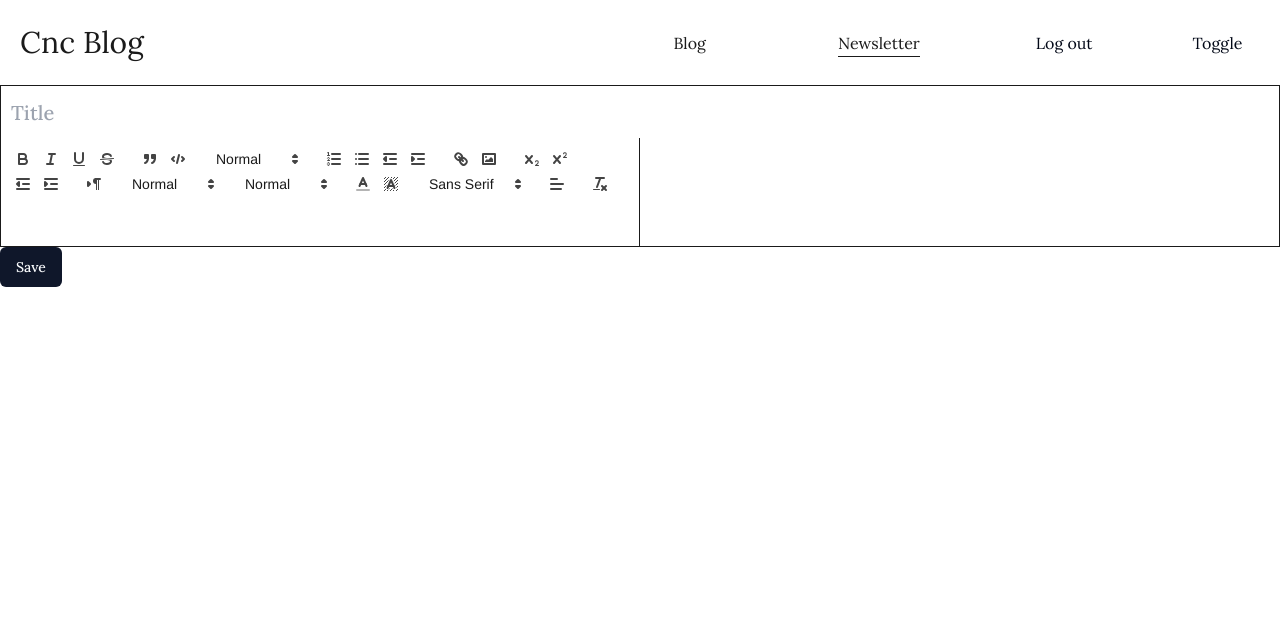
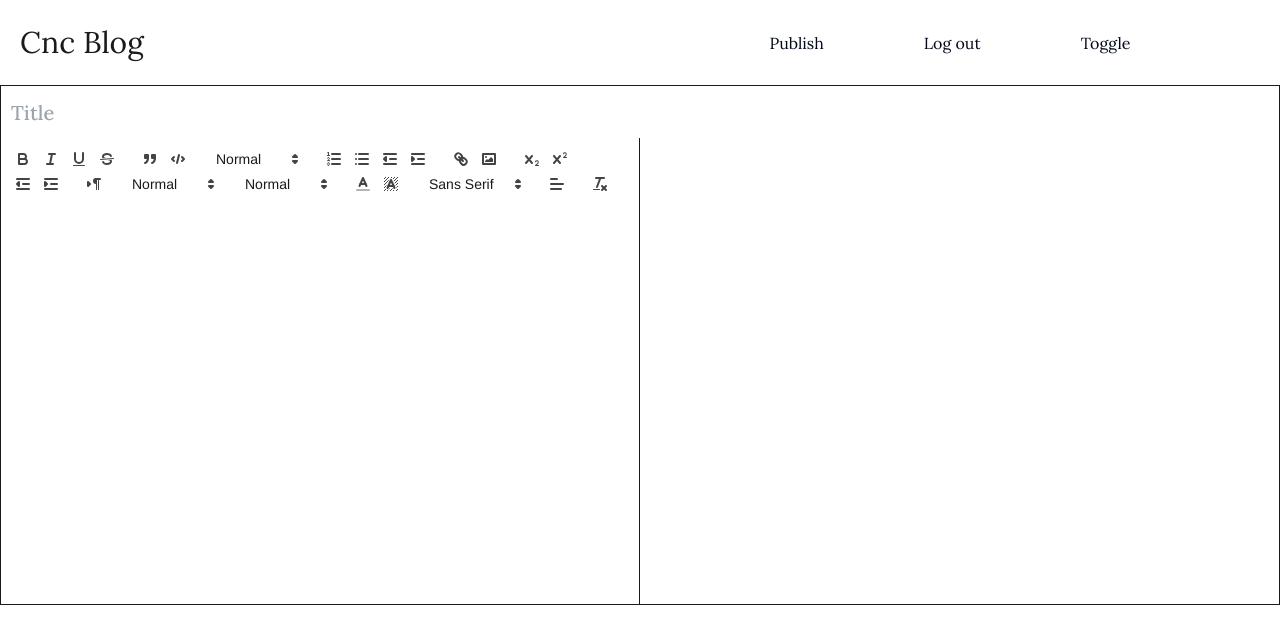
Before and after one commit to Cafe-and-Code/cnc-blog-frontend, a Next.js app: page /new-post in a window 1280 px wide. Shown: the top 644 px of the page. Built offline with nearby package versions, Linux system fonts and the light colour scheme.

Commit message:
update/new-post

```diff
--- a/src/app/(auth)/create-account/page.tsx
+++ b/src/app/(auth)/create-account/page.tsx
@@ -1,18 +1,20 @@
 'use client';
 
+import dayjs from 'dayjs'
+import { Calendar,Lock, Mail, UserRound, UserRoundPlus } from 'lucide-react';
 import React from 'react';
-import Link from 'next/link'
-import dayjs from 'dayjs'
 import { useState } from 'react';
+
 import axios from '@/lib/axios';
+
+import BaseDialog from '@/components/base/BaseDialog';
+import UploadImage from '@/components/base/uploadImage';
 import { Button } from '@/components/ui/button';
-import { Card, CardContent, CardFooter, CardHeader } from '@/components/ui/card';
+import { Card, CardContent, CardHeader } from '@/components/ui/card';
 import { Input } from '@/components/ui/input';
-import { Lock, UserRound, Mail, UserRoundPlus, Calendar } from 'lucide-react';
+
 import { API_URL } from '@/app/constant/api-config';
 import { DATE_FORMAT } from '@/app/constant/constants';
-import UploadImage from '@/components/base/uploadImage';
-import BaseDialog from '@/components/base/BaseDialog';
 
 type CreateAccountType = {
   username: string;
@@ -108,7 +110,7 @@ export default function CreateAccountPage() {
   };
 
   return (
-    <div className="flex h-full flex-1 flex-col justify-center px-6 py-12 lg:px-8">
+    <div className="flex h-full flex-1 flex-col justify-center px-6 py-12 lg:px-8 sm:h-screen">
       <div className="sm:mx-auto sm:w-full sm:max-w-sm">
         <h1 className='text-center text-4xl font-bold text-[var(--color-01)]'>
           CNC BLOG
--- a/src/app/(auth)/forgot-password/page.tsx
+++ b/src/app/(auth)/forgot-password/page.tsx
@@ -1,14 +1,13 @@
 'use client';
 
+import { Mail } from 'lucide-react';
 import React from 'react';
-import Link from 'next/link'
 import { useState } from 'react';
-import axios from '@/lib/axios';
+
+import BaseDialog from '@/components/base/BaseDialog';
 import { Button } from '@/components/ui/button';
-import { Card, CardContent, CardFooter, CardHeader } from '@/components/ui/card';
+import { Card, CardContent, CardHeader } from '@/components/ui/card';
 import { Input } from '@/components/ui/input';
-import { Mail } from 'lucide-react';
-import BaseDialog from '@/components/base/BaseDialog';
 
 export default function LoginPage() {
     const [email, setEmail] = useState('')
@@ -25,7 +24,7 @@ export default function LoginPage() {
     }
 
     return (
-        <div className="flex h-full flex-1 flex-col justify-center px-6 py-12 lg:px-8">
+        <div className="flex h-full flex-1 flex-col justify-center px-6 py-12 lg:px-8 sm:h-screen">
         <div className="sm:mx-auto sm:w-full sm:max-w-sm">
           <h1 className='text-center text-4xl font-bold text-[var(--color-01)]'>
             CNC BLOG
--- a/src/app/(auth)/login/page.tsx
+++ b/src/app/(auth)/login/page.tsx
@@ -78,13 +78,13 @@ export default function LoginPage() {
     } catch (error) {
       console.error('Error posting data:', error);
       setIsOpen(true)
-      setTilte('Error')
+    setTilte('Error')
       setMessage(`Error posting data: ${error}`)
     }
   };
 
   return (
-    <div className="flex h-full flex-1 flex-col justify-center px-6 py-12 lg:px-8">
+    <div className="flex h-full flex-1 flex-col justify-center px-6 py-12 lg:px-8 sm:h-screen">
       <div className="sm:mx-auto sm:w-full sm:max-w-sm">
         <h1 className='text-center text-4xl font-bold text-[var(--color-01)]'>
           CNC BLOG
--- a/src/app/(settings)/new-post/page.tsx
+++ b/src/app/(settings)/new-post/page.tsx
@@ -1,7 +1,7 @@
 'use client'
 
 import dynamic from 'next/dynamic';
-import { useEffect, useRef, useState } from 'react';
+import { useEffect, useMemo,useRef, useState } from 'react';
 import { Cookies } from 'react-cookie';
 
 import 'react-quill/dist/quill.snow.css';
@@ -9,27 +9,53 @@ import '@/styles/new-post.scss'
 
 import axios from '@/lib/axios';
 
-import { Button } from '@/components/ui/button';
-
 import { API_URL } from '@/app/constant/api-config';
+import HeaderNewPost from '@/app/templates/HeaderNewPost';
 
 const ReactQuill = dynamic(() => import('react-quill'), {
   ssr: false,
   loading: () => <p>Loading ...</p>,
 });
 
-function QuillEditor() {
+
+export default function NewsLetter() {
   const [title, setTitle] = useState('');
   const [content, setContent] = useState('');
 
-
-
-  const handleContentChange = (value: any) => {
-    setContent(value);
+  const handleContentChange = async (value: any) => {
+    setContent(value)
   };
 
-  const quillModules = {
-    toolbar: [
+  const getImage = () => {
+    const input: any = document.createElement('input');
+    input.setAttribute('type', 'file');
+    input.setAttribute('accept', 'image/*');
+    input.click();
+
+    input.onchange = async () => {
+      const file = input?.files[0];
+      if (file) {
+        const dataBody = new FormData()
+        dataBody.append('file', file)
+        dataBody.append('FileName', file.name)
+        const response = await axios.post(API_URL.UPLOAD_IMAGE, dataBody, {
+          headers: {
+            'Content-Type': 'multipart/form-data'
+          }
+        }
+        )
+        console.log(response?.data?.filePath);
+        const editor = document.querySelector('#quillId .ql-container .ql-editor');
+        const imageElement = document.createElement('img')
+        imageElement.src = response?.data?.filePath
+        editor?.appendChild(imageElement)
+      }
+    };
+  }
+
+  const quillModules:any = useMemo(()=>({
+    toolbar: {
+      container: [
         ['bold', 'italic', 'underline', 'strike'],
         ['blockquote', 'code-block'],
         [{ 'header': [1, 2, 3, 4, 5, 6, false] }],
@@ -45,11 +71,15 @@ function QuillEditor() {
         [{ 'align': [] }],
         ['clean'],
       ],
+      handlers: {
+        image: getImage,
+      },
+    },
     clipboard: {
       // toggle to add extra line breaks when pasting HTML:
       matchVisual: false,
     },
-  }
+  }),[])
 
   const inputRef = useRef<HTMLInputElement>(null);
 
@@ -60,8 +90,7 @@ function QuillEditor() {
     }
   }, []);
 
-  const submitHandler = (event: any) => {
-    event.preventDefault()
+  const submitHandler = () => {
     const cookies = new Cookies();
     const payload = {
       authorId: cookies.get('userId'),
@@ -78,6 +107,7 @@ function QuillEditor() {
 
   return (
     <div className='new-post'>
+      <HeaderNewPost onPost={submitHandler} />
       <div className='editor-newsletter'>
         <div className='title-input'>
           <input ref={inputRef} value={title} type="text" placeholder='Title' onChange={e => setTitle(e.target.value)} />
@@ -85,6 +115,7 @@ function QuillEditor() {
         <div className='edit-post'>
           <h1></h1>
           <ReactQuill
+            id='quillId'
             value={content}
             onChange={handleContentChange}
             modules={quillModules}
@@ -93,9 +124,6 @@ function QuillEditor() {
           </div>
         </div>
       </div>
-      <Button onClick={submitHandler}>Save</Button>
     </div>
   );
 }
-
-export default QuillEditor;
--- a/src/app/layout.tsx
+++ b/src/app/layout.tsx
@@ -15,13 +15,15 @@ import Footer from "@/app/templates/Footer"
 import Header from "@/app/templates/Header"
 const inter = Lora({ subsets: ['latin'] })
 
+interface RootLayoutProps {
+  children: React.ReactNode,
+}
+
 export default function RootLayout({
-  children
-}: Readonly<{
-  children: React.ReactNode
-}>) {
+  children,
+}: Readonly<RootLayoutProps>) {
   const router = usePathname()
-  const listIsHeader = ['/', '/blog', '/new-post']
+  const listIsHeader = ['/', '/blog']
   const checkLayout = () => {
     return listIsHeader.includes(router)
   }
--- /dev/null
+++ b/src/app/templates/HeaderNewPost.tsx
@@ -0,0 +1,47 @@
+'use client'
+import Link from 'next/link'
+import { useTheme } from "next-themes"
+import React, { useEffect,useState } from 'react';
+import { useCookies } from 'react-cookie';
+import { useDispatch } from 'react-redux';
+
+import '@/styles/components/header.scss'
+
+import { logout } from '@/store/auth';
+
+interface HeaderOtherType {
+    onPost?: () => void
+}
+
+export default function HeaderNewPost({onPost}:HeaderOtherType) {
+  const dispatch = useDispatch();
+    const { setTheme, resolvedTheme } = useTheme();
+    const [mode, setMode] = useState(resolvedTheme || 'light');
+    const [cookies, setCookie, removeCookie] = useCookies(['token']);
+
+    useEffect(() => {
+      setTheme(mode);
+    }, [mode, setTheme]);
+
+    const onToggle = () => {
+      setMode(prevMode => (prevMode === 'light' ? 'dark' : 'light'));
+    };
+
+    const onLogout = () => {
+      removeCookie('token', { path: '/' })
+      dispatch(logout());
+      window.location.href = '/login';
+    }
+    return (
+        <div className='header-cnc'>
+            <div className='cnc-logo-area'>
+                <Link href={{pathname:'/'}}>Cnc Blog</Link>
+            </div>
+            <div className='cnc-navigation'>
+                <button onClick={onPost}>Publish</button>
+                <button onClick={onLogout}>Log out</button>
+                <button onClick={onToggle}>Toggle</button>
+            </div>
+        </div>
+    )
+}
--- a/src/components/base/BaseDialog.tsx
+++ b/src/components/base/BaseDialog.tsx
@@ -1,13 +1,10 @@
+import { Button } from "@/components/ui/button"
 import {
   Dialog,
   DialogContent,
   DialogDescription,
-  DialogHeader,
   DialogTitle,
-  DialogTrigger,
 } from "@/components/ui/dialog"
-
-import { Button } from "@/components/ui/button"
 
 
 interface DialogType {
--- a/src/styles/components/header.scss
+++ b/src/styles/components/header.scss
@@ -4,7 +4,9 @@
     padding: 20px;
     display: flex;
     align-items: center;
+    background: var(--color-11);
     justify-content: space-between;
+    z-index: 10;
     .cnc-logo-area {
         font-size: 30px;
         color: var(--color-01);
--- a/src/styles/new-post.scss
+++ b/src/styles/new-post.scss
@@ -38,6 +38,9 @@
                 .ql-container.ql-snow {
                     border: none;
                     height: auto;
+                    .ql-editor {
+                        min-height: 50vh;
+                    }
                 }
             }
             .editor-content {
```
Lines whose indentation alone changed are shown as unchanged.
